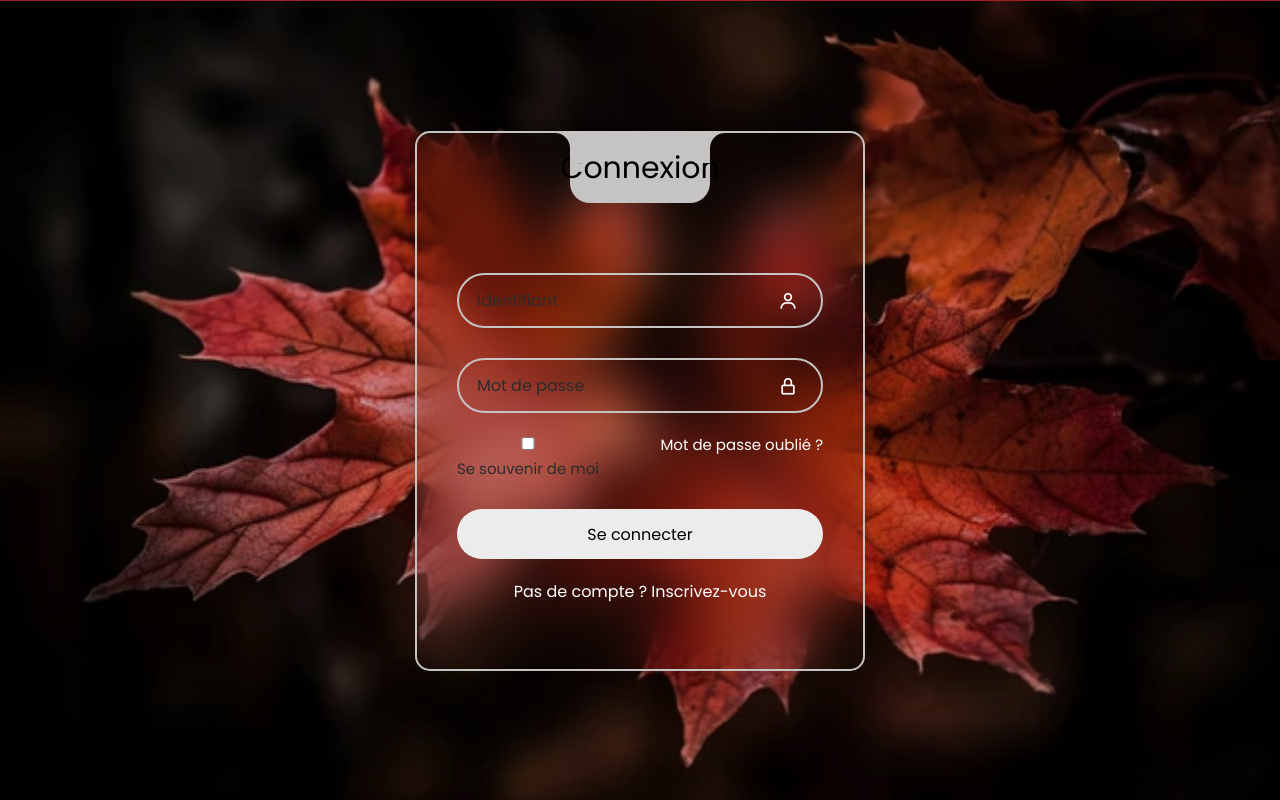
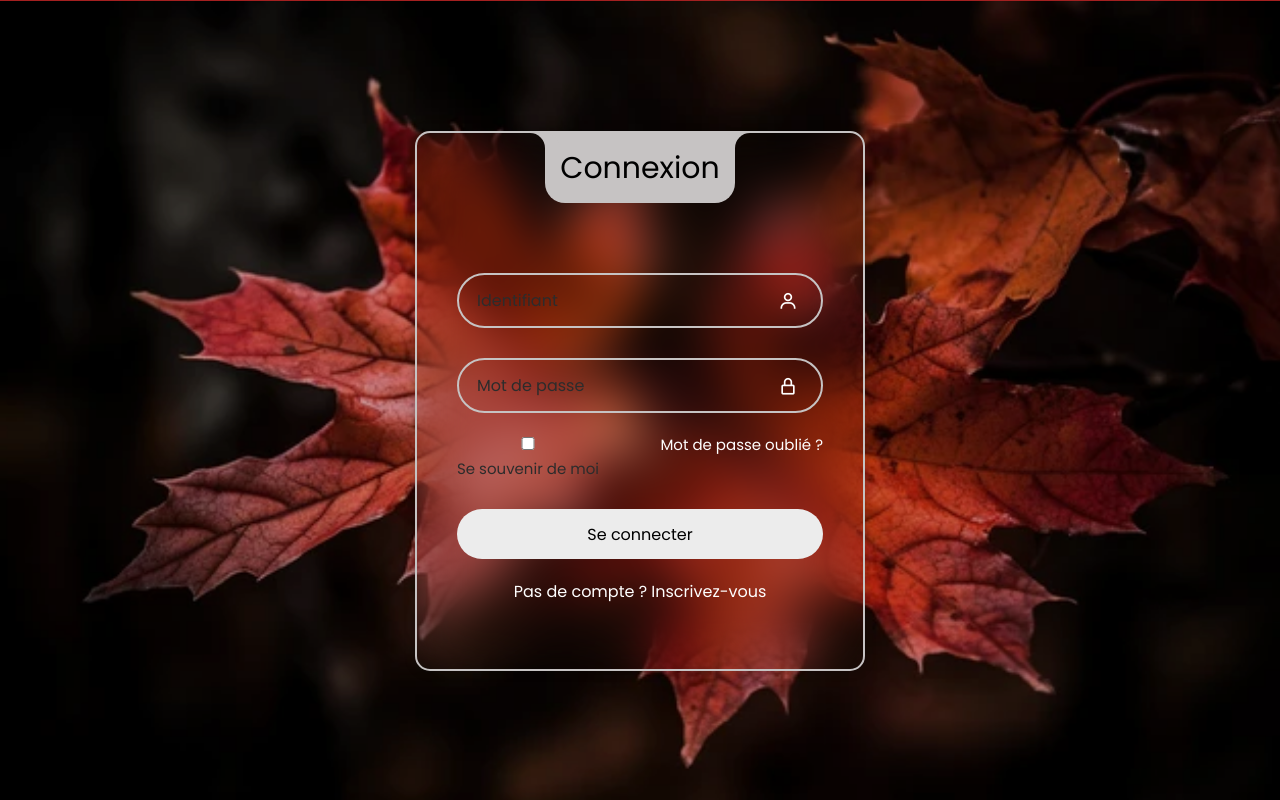
Before and after one commit to hamshij05/CY_Click-journeY_NJS, a PHP site: page /login_form.html in a window 1280 px wide. Shown: the part 263-1063 px from the top of the page. Run offline with PHP 8.4, Linux system fonts and the light colour scheme.

Commit message:
styles.css

```diff
--- a/MomijiTravel_Phase1/assets/css/styles.css
+++ b/MomijiTravel_Phase1/assets/css/styles.css
@@ -431,7 +431,7 @@ a:hover {
   align-items: center;
   justify-content: center;
   background-color: var(--primary-color);
-  width: 140px;
+  width: 190px;
   height: 70px;
   border-radius: 0 0 20px 20px;
 }
```
